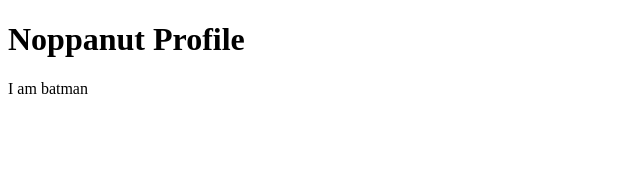
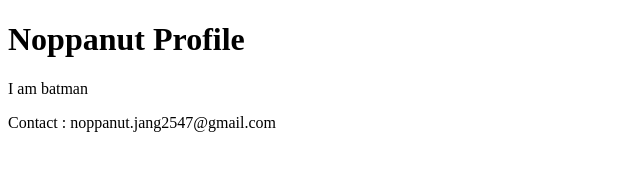
Before and after one commit to Noppanut01/githubDesktopProject, a plain HTML site: page index.html in a window 1280 px wide. Shown: the whole page, without its empty margins (0-640 px from the left). Drawn offline with Linux system fonts and the light colour scheme.

Commit message:
Add contact

```diff
--- a/index.html
+++ b/index.html
@@ -10,6 +10,7 @@
 <body>
     <h1>Noppanut Profile</h1>
     <p>I am batman</p>
+    <footer>Contact : noppanut.jang2547@gmail.com</footer>
 </body>
 
 </html>
```
